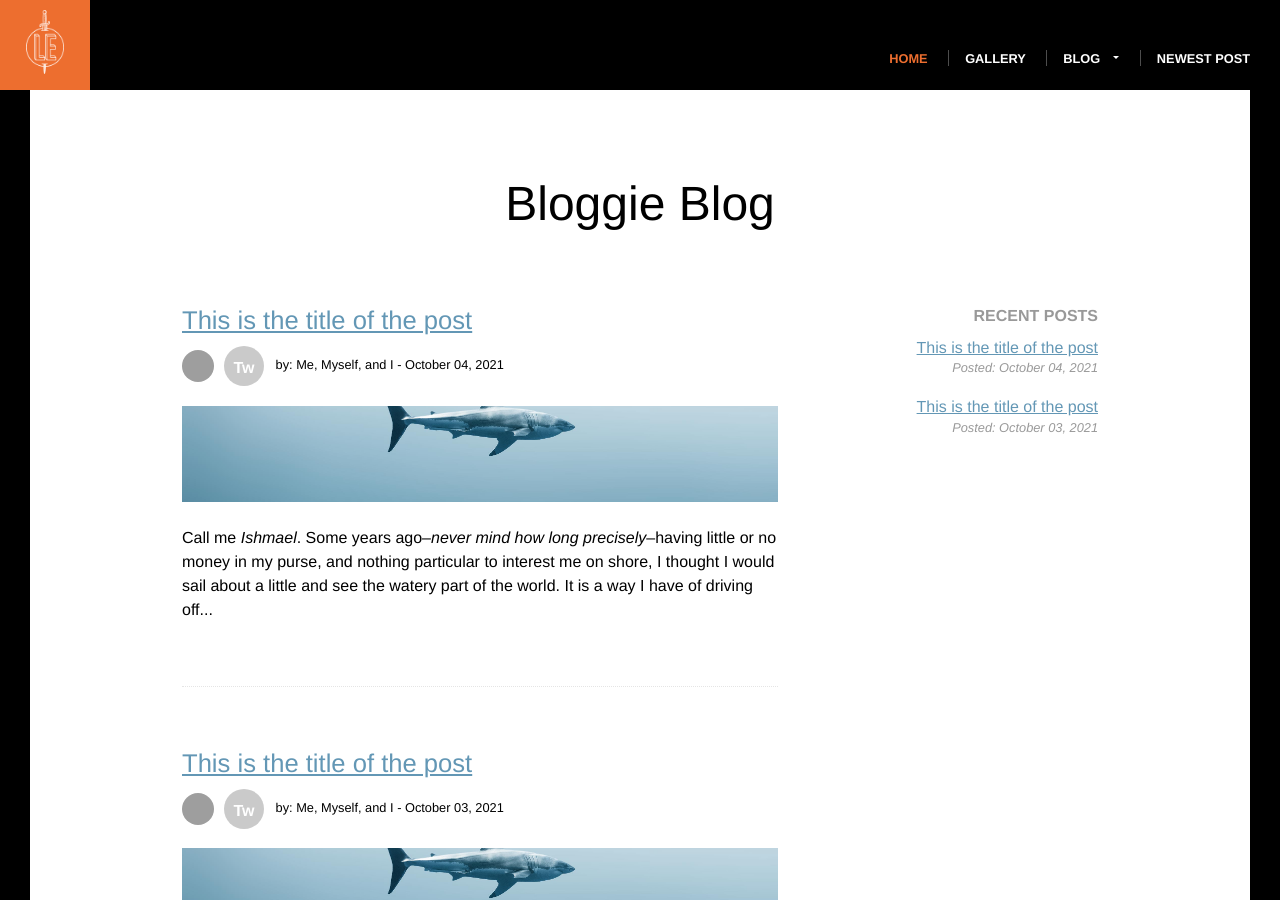
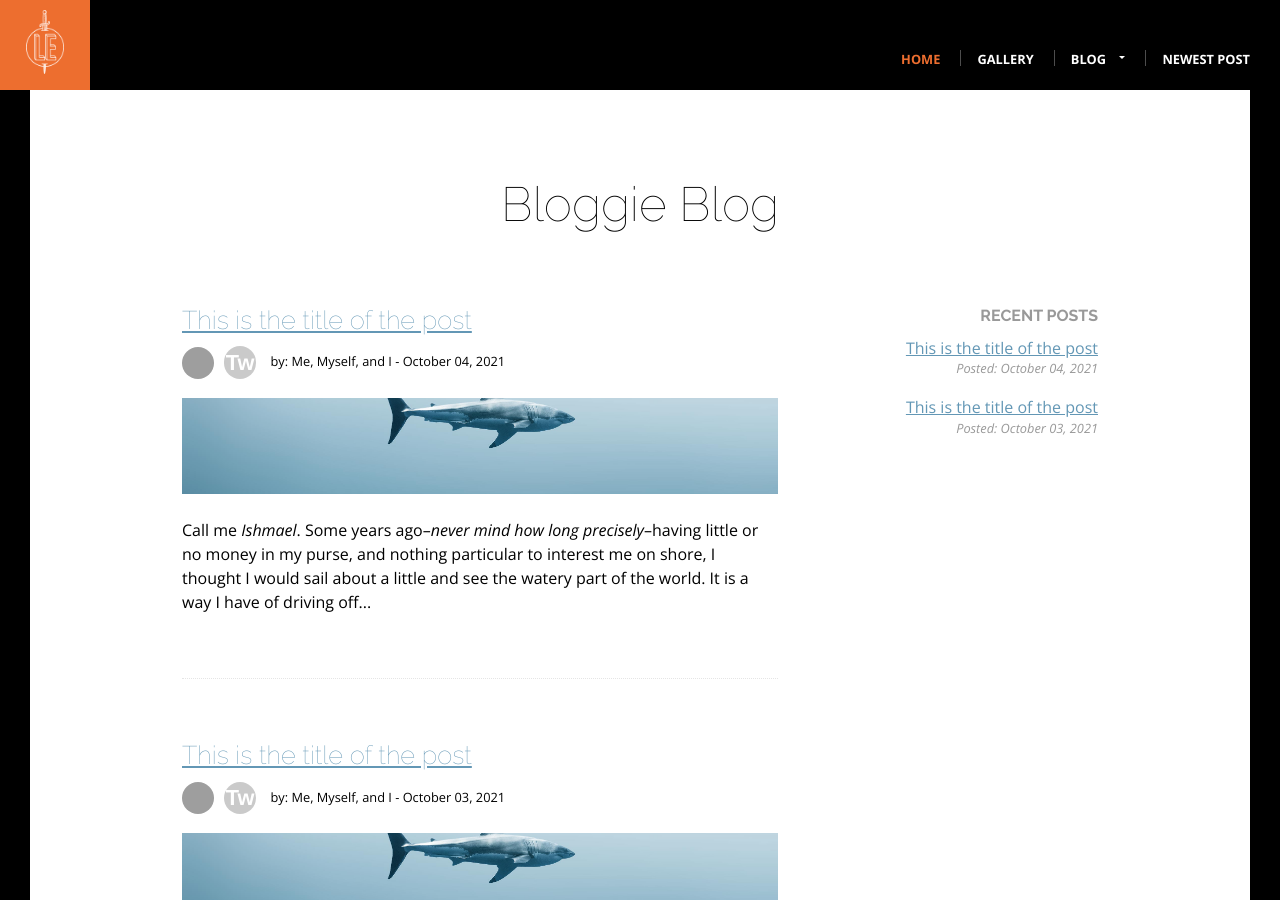
Before and after one commit to rakuda-san-desu/rakuda-san-desu.github.io, a Jekyll site: the page built from blog/index.html, in a window 1280 px wide and 900 px high. Built offline with Jekyll 4.4.1, drawn with Linux system fonts in a browser that asks for light colours; nearby versions of some CDN libraries; some web fonts are replaced; grey boxes are pictures that could not be loaded.

Commit message:
フォントを追加し、CSSスタイルを更新して、ソーシャルリンクにアイコンを追加しました。また、HTML構造を改善しました。

```diff
--- a/_includes/head.html
+++ b/_includes/head.html
@@ -2,5 +2,9 @@
   <title>Test Page: Don't panic</title>
   <meta charset="utf-8">
   <meta name="viewport" content="width=device-width, initial-scale=1">
+  <link rel="preconnect" href="https://fonts.googleapis.com">
+  <link rel="preconnect" href="https://fonts.gstatic.com" crossorigin>
+  <link href="https://fonts.googleapis.com/css2?family=Open+Sans:ital,wght@0,300..800;1,300..800&family=Raleway:ital,wght@0,100..900;1,100..900&family=Yusei+Magic&display=swap" rel="stylesheet">
+  <script src="https://kit.fontawesome.com/31eea74f66.js" crossorigin="anonymous"></script>
   <link rel="stylesheet" href="/css/main.css">
 </head>
--- a/css/main.css
+++ b/css/main.css
@@ -148,7 +148,7 @@ html {
 body {
   display: flex;
   flex-direction: column;
-  font-family: helvetica, arial, sans;
+  font-family: 'Open Sans', helvetica, arial, sans;
   min-height: 100vh;
 }
 
@@ -157,6 +157,11 @@ body {
   flex: 1 1 auto;
   padding-top: 10vh;
   width: 100%;
+}
+
+h1,h2,h3,h4,h5,h6 {
+  font-family: 'Raleway', helvetica, sans;
+  font-weight: 100;
 }
 
 h1 {
@@ -507,21 +512,21 @@ h4 {
 }
 
 .social-link {
-  background: rgba(150, 150, 150, 0.5);
+  background: rgba(150,150,150,0.5);
   border-radius: 99px;
   box-sizing: border-box;
   color: #fff;
   display: inline-block;
   font-family: helvetica, arial, sans;
-  font-size: 1rem;
+  font-size: 1.7em;
   font-weight: bold;
-  height: 2.5em;
+  height: 1.5em;
   line-height: 1;
-  padding-top: 0.85em;
+  padding-top: 0.25em;
   text-align: center;
   text-decoration: none;
   vertical-align: middle;
-  width: 2.5em;
+  width: 1.5em;
 }
 
 .social-list>li {
```
Also changed, not shown: index.html (+9 -3 lines).
